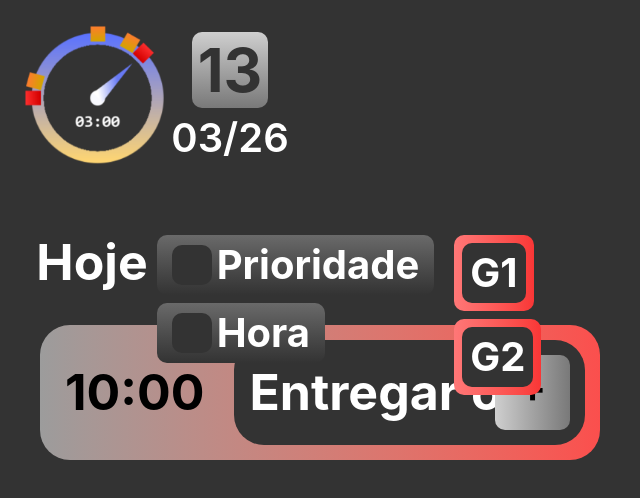
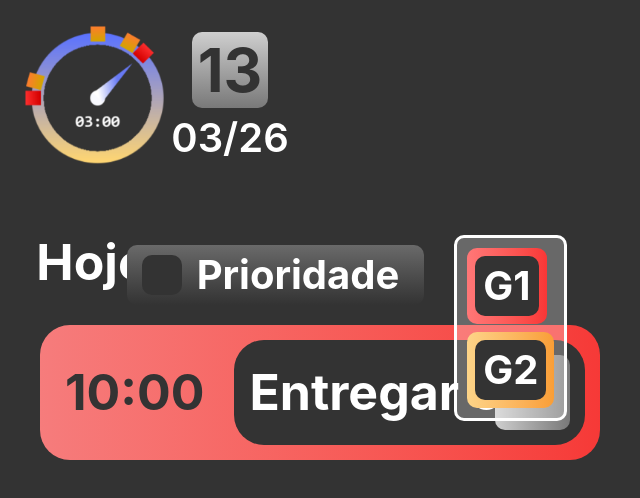
Before and after one commit to GustavoSantosSs/Aro-Project---Personal-Organizer, a React (Vite) app: page / in a window 1280 px wide. Shown: the top 498 px of the page, without its empty margins (0-640 px from the left). Built offline with nearby package versions, Linux system fonts and the light colour scheme.

Commit message:
Aplicando interações de in/out nos botões de Filtros

```diff
--- a/src/Components/PainelNextTasks/Header/Filter/Main/MainFilter.jsx
+++ b/src/Components/PainelNextTasks/Header/Filter/Main/MainFilter.jsx
@@ -1,16 +1,24 @@
 function MainFilter() {
+    function handleClick() {
+        document.getElementById("HoraFilter").classList.toggle("hidden");
+        const list = document.getElementById("MainFilterList");
+        list.classList.toggle("border-[3px]");
+        list.classList.toggle("border-white");
+        list.classList.toggle("bg-[#ffffff42]");
+        {/* Alterar para o metodo UseState*/}
+    }
     return (
-        <ul class="flex items-start flex-wrap absolute flex-col gap-2">
-        <li class="flex items-center cursor-default">
+        <ul id="MainFilterList" class="flex items-start flex-wrap absolute flex-col gap-2 p-[10px] rounded-[10px]">
+        <li id="PrioridadeFilter" class="flex items-center cursor-pointer" onClick={handleClick}>
             <div class="flex items-center px-[15px] rounded-[10px] bg-linear-to-t from-[#333] to-[#6a6a6a]">
                 <div class="h-[40px] aspect-square mr-[5px] bg-[#333] rounded-[10px]"></div>
-                <p class="text-[40px] text-white font-bold">Prioridade</p>
+                <p class="text-[40px] text-white font-bold mx-[10px]">Prioridade</p>
             </div>
         </li>
-        <li class="flex items-center cursor-default">
-            <div class="flex items-center px-[15px] rounded-[10px] bg-linear-to-t from-[#333] to-[#6a6a6a]">
+        <li id="HoraFilter" class="hidden flex items-center cursor-pointer">
+            <div class="flex items-center px-[15px] rounded-[10px] bg-linear-to-b from-[#a6a6a6] to-[#fff]">
                 <div class="h-[40px] aspect-square mr-[5px] bg-[#333] rounded-[10px]"></div>
-                <p class="text-[40px] text-white font-bold">Hora</p>
+                <p class="text-[40px] text-[#333]] font-bold mx-[10px]">Hora</p>
             </div>
         </li>
         </ul>
--- a/src/Components/PainelNextTasks/Header/Filter/Sub/SubFilter.jsx
+++ b/src/Components/PainelNextTasks/Header/Filter/Sub/SubFilter.jsx
@@ -1,11 +1,11 @@
 function SubFilter() {
     return (
-    <ul class="flex flex-wrap gap-2 flex-col items-start absolute">
-        <li class="flex bg-gradient-to-r from-[#f77] to-[#f93636] p-2 rounded-[10px] cursor-default">
-            <h1 class="text-white bg-[#333] rounded-[10px] cursor-default text-[40px] font-bold px-2">G1</h1>
+    <ul class="flex flex-wrap gap-2 flex-col items-start absolute border-[3px] border-white p-[10px] rounded-[10px] bg-[#ffffff42]">
+        <li class="flex bg-gradient-to-r from-[#f77] to-[#f93636] p-2 rounded-[10px]">
+            <h1 class="text-white bg-[#333] rounded-[10px] cursor-default text-[40px] font-bold px-2 cursor-pointer">G1</h1>
         </li>
-        <li class="flex bg-gradient-to-r from-[#f77] to-[#f93636] p-2 rounded-[10px] cursor-default">
-            <h1 class="text-white bg-[#333] rounded-[10px] cursor-default text-[40px] font-bold px-2">G2</h1>
+        <li class="flex bg-gradient-to-r from-[#fdd488] to-[#f99e36] p-2 rounded-[10px]">
+            <h1 class="text-white bg-[#333] rounded-[10px] cursor-default text-[40px] font-bold px-2 cursor-pointer">G2</h1>
         </li>
     </ul>
     )
--- a/src/Components/PainelNextTasks/NextTasksBlock/TaskCard.jsx
+++ b/src/Components/PainelNextTasks/NextTasksBlock/TaskCard.jsx
@@ -1,12 +1,12 @@
 function TaskCard() {
     return (
-        <div class="flex p-[15px] gap-5 items-center bg-linear-to-r from-[#9c9c9c] to-[#fb4f4d] rounded-[30px] w-full">
+        <div class="flex p-[15px] gap-5 items-center bg-linear-to-r from-[#f67c7c] to-[#f63937] rounded-[30px] w-full">
         {/* Fazer a funcao JS para puxar o horário no banco */}
-            <h1 class="text-[50px] text-black font-bold px-[10px]">10:00</h1>
+            <h1 class="text-[50px] text-[#333] font-bold px-[10px]">10:00</h1>
             <div class="flex bg-[#333] rounded-[30px] grid grid-cols-[5fr_1fr]">
                 <h1 class="flex items-center text-[50px] text-white font-bold truncate my-[15px] ml-[15px]">Entregar o Trabalho de Biologia</h1>
                 <button class="flex justify-center items-center my-[15px] mr-[15px] cursor-pointer">
-                    <p class="text-[40px] text-center text-black font-bold bg-linear-to-l from-[#797979] to-[#cfcfcf] p-[3px] rounded-[10px] aspect-square h-full">+</p>
+                    <p class="text-[40px] text-center text-[#333] font-bold bg-linear-to-l from-[#797979] to-[#cfcfcf] p-[3px] rounded-[10px] aspect-square h-full">+</p>
                 </button>
             </div>
         </div>
```
